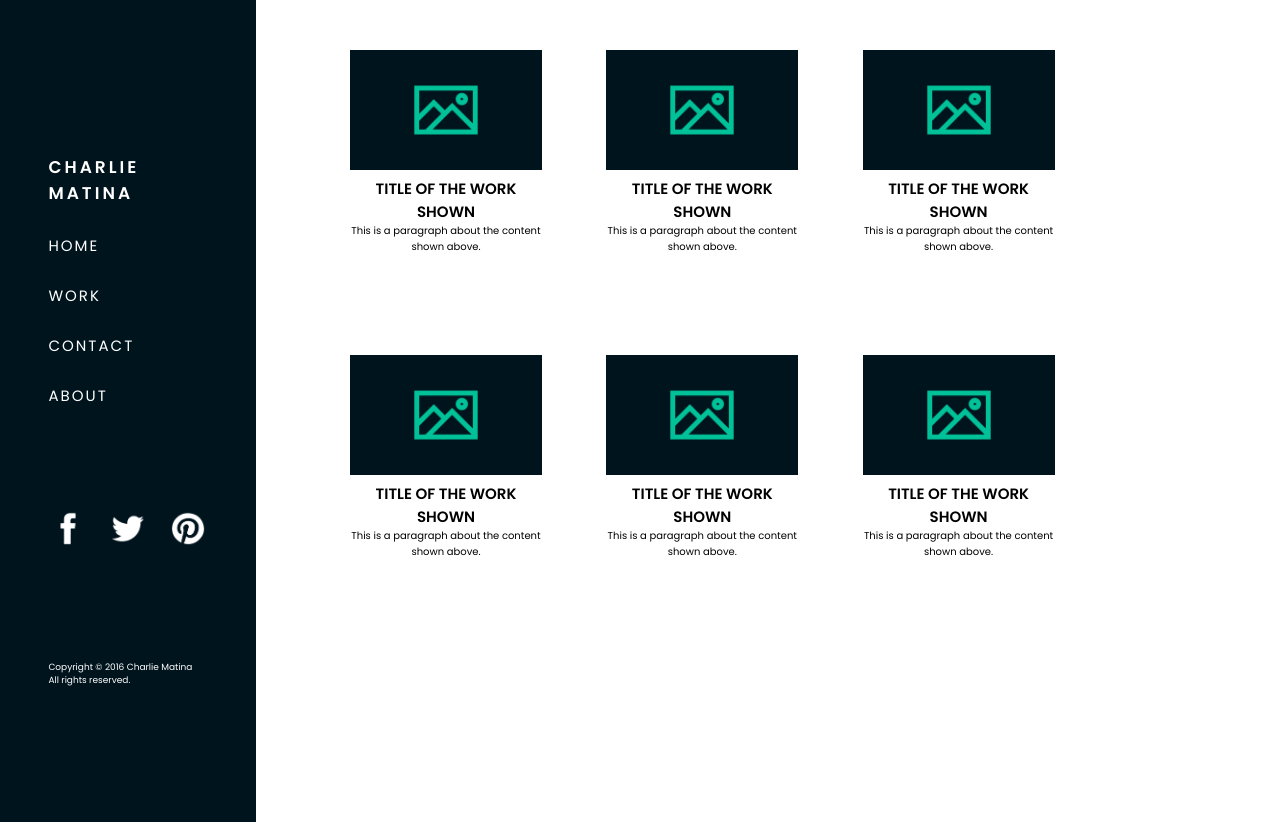
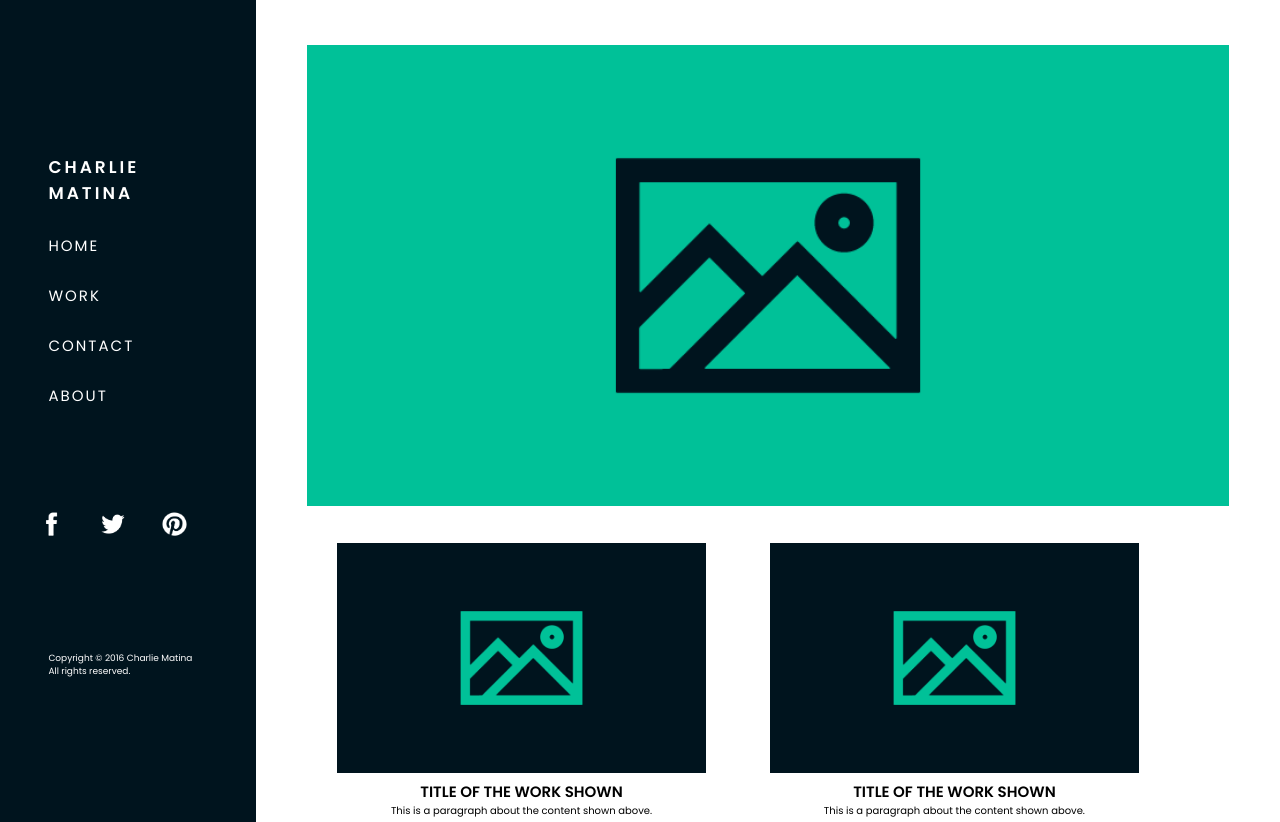
Before and after one commit to charliematina/portfolio, a plain HTML site: page index.html in a window 1280 px wide. Shown: the top 822 px of the page. Drawn offline with Linux system fonts and the light colour scheme.

Commit message:
pre icons change

```diff
--- a/css/style.css
+++ b/css/style.css
@@ -11,8 +11,8 @@ nav a{
 }
 
 a:hover{
-    opacity: 1;
-    text-decoration: line-through;
+    opacity: 0.4;
+    text-decoration: none;
 }
 
 hr{
@@ -37,9 +37,9 @@ nav{
     width: 20%;
     height: 1000px;
     background-color: #00141e;
-    float: left;
     position: fixed;
     color: white;
+    display: inline-block;
 }
 
 #nav-bar-container{
@@ -76,13 +76,13 @@ nav{
 #nav-bar-icons{
     width: 100%;
     margin-top: 90px;
-    text-align: center;
+    text-align: left;
 
 }
 
 #nav-bar-icons img{
-    width: 20%;
-    padding: 0px 10px 0px 10px;
+    width: 15%;
+    padding: 0px 30px 0px 0px;
 }
 
 #nav-bar-icons a:hover{
@@ -104,23 +104,43 @@ li{
 }
 
 #master-container{
-    width: 75%;
+    width: 80%;
     height: 1200px;
     background-color: none;
     float: right;
 }
 
-#gallery-container{
-    width: 100%;
+#spotlight-container{
+    padding-top: 45px;
+    width: 90%;
     height: auto;
     margin: 0 auto;
 }
 
+.spotlight-content{
+}
+
+.spotlight-image img{
+    width: 100%;
+}
+
+#gallery-container{
+    width: 90%;
+    height: auto;
+    margin: 0 auto;
+}
+
+.gallery-content-container{
+    margin: 0 auto;
+    width: 100%;
+}
+
+
 .gallery-content{
-    padding: 50px 30px 50px 30px;
-    width: 20%;
+    width: 40%;
     display: inline-block;
-    margin: auto;
+    margin: 0 auto;
+    padding: 30px;
 }
 
 .gallery-image{
--- a/index.html
+++ b/index.html
@@ -3,6 +3,7 @@
     <head>
         <meta charset="utf-8">
         <link href="css/style.css" rel="stylesheet">
+        <link href="//netdna.bootstrapcdn.com/font-awesome/4.0.3/css/font-awesome.css" rel="stylesheet">
         <title>Portfolio</title>
     </head>
     <body>
@@ -32,6 +33,13 @@
             </div>
         </nav>
         <div id="master-container">
+            <div id="spotlight-container">
+                <div class="spotlight-content">
+                    <div class="spotlight-image">
+                        <img src="images/headline-image-01.png">
+                    </div>
+                </div>
+            </div>
             <div id="gallery-container">
                 <div class="gallery-content">
                     <div class="gallery-image">
```
Also changed, not shown: images/headline-image-01.png (added), 2 other files.
